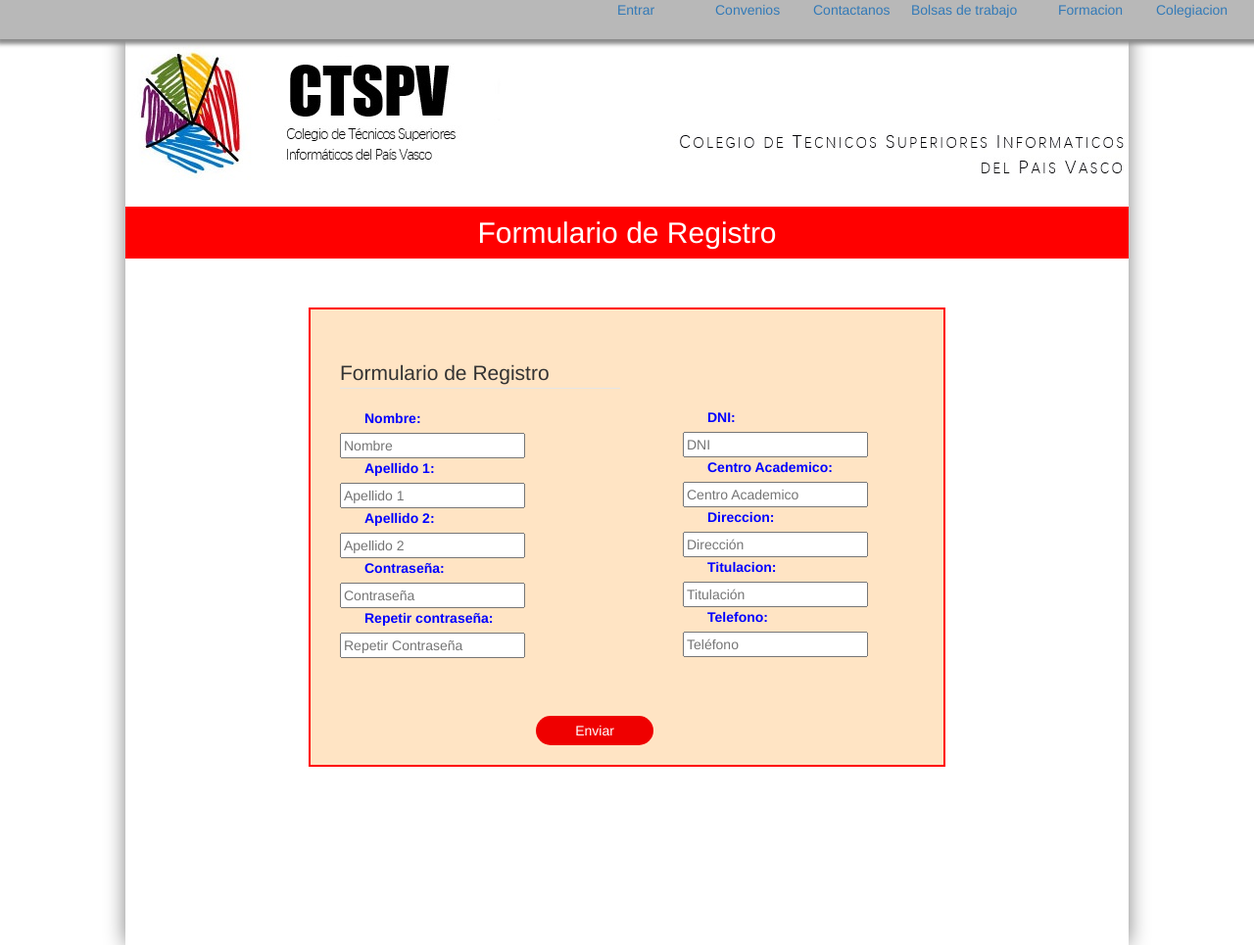
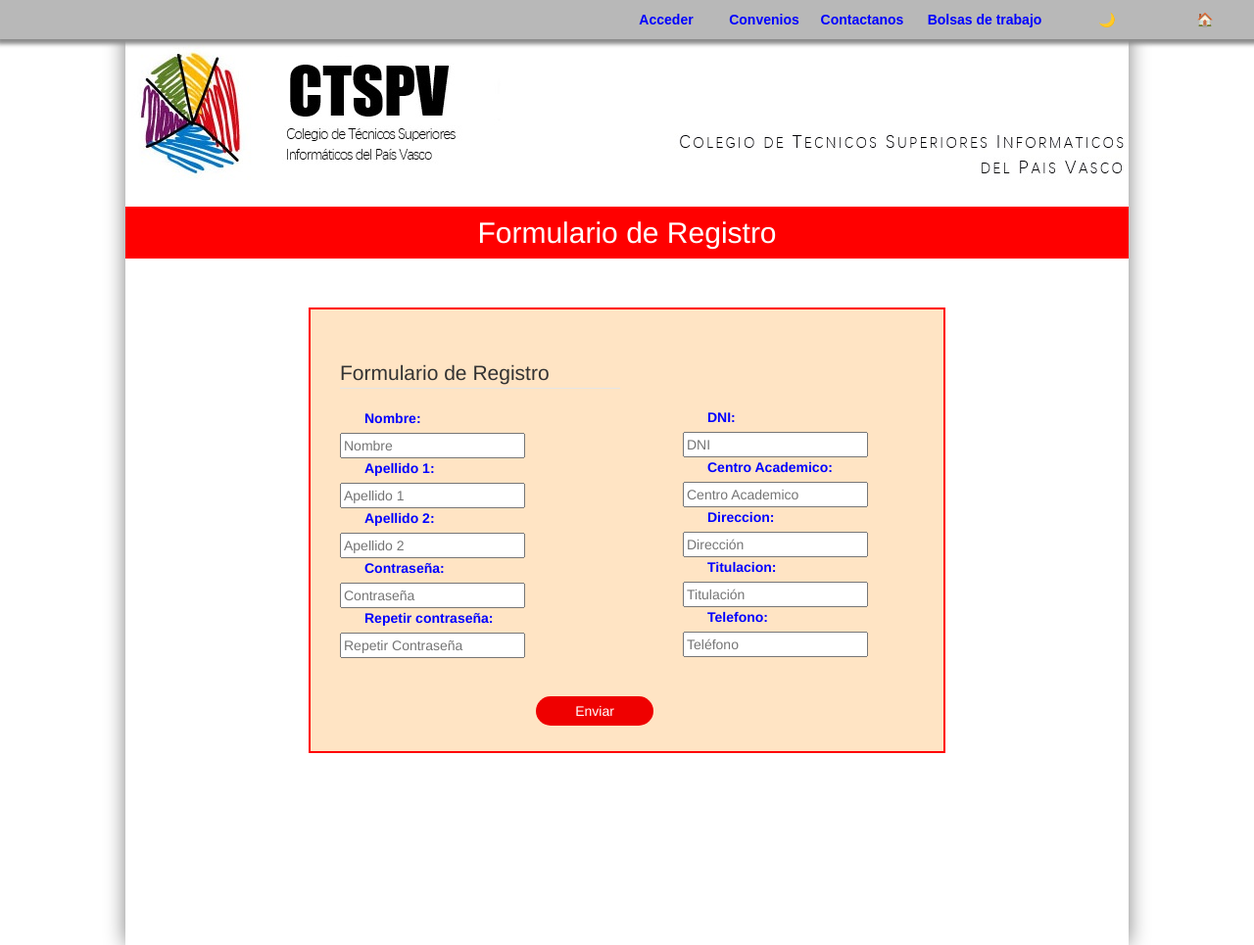
Before and after one commit to Equipo-Finlandia/Reto-5, a PHP site: page /subpaginas/formRegistro.html in a window 1280 px wide. Shown: the whole page at 98% size. Run offline with PHP 8.4, Linux system fonts and the light colour scheme.

Commit message:
responsive registro

```diff
--- a/css/formRegistro.css
+++ b/css/formRegistro.css
@@ -1,3 +1,4 @@
+/*Titulo tipo h2*/
 h2 {
     width: 1024px;
     padding: 10 20 10 20;
@@ -6,31 +7,86 @@ h2 {
     color: white;
 }
 
-
+/*formulario de registro*/
 #formulario {
     width: 650px;
     border: 2px solid red;
     padding: 20px;
-    background-color:bisque;
+    background-color: bisque;
     column-count: 2;
     margin: 0 auto;
-    margin-top:50px;
-}
-form{
-    margin:0  auto;
+    margin-top: 50px;
 }
 
-#form1{
-    margin-left:10px;
-    margin-top:10px;
+
+/*Columna izquierda del formulario*/
+#form1 {
+    margin-left: 10px;
+    margin-top: 10px;
 }
 
-#form2{
-    margin-top:66px;
-    margin-left:50px;
+/*Columna derecha del formulario*/
+#form2 {
+    margin-top: 66px;
+    margin-left: 50px;
 }
 
-#boton2{
+/*Boton de envío de formulario de registro*/
+#botonEnviar {
+    margin-left: -100px;
+    width: 120px;
+    height: 30px;
+    border-radius: 50px;
+    background-color: #ef0000;
+    color: white;
+    border: none;
+}
 
-    margin-left:-100px;
+#botonEnviar:hover {
+    border: 1px solid black;
+    cursor: pointer;
 }
+
+/* Responsive */
+@media screen and (max-width:900px) {
+
+    /*pop-up de menu de inicio de sesion y registro*/
+    #menu_registro {
+        margin-left: 20%;
+    }
+
+    /*Formulario de registro*/
+    #formulario {
+        margin-left: 10%;
+    }
+
+}
+
+@media screen and (max-width:600px) {
+
+    /*Formulario de registro*/
+    #formulario {
+        margin-left: 0;
+        width: 500px;
+    }
+
+    h2 {
+        text-align: left;
+    }
+
+    /*Columna izquierda del formulario*/
+    #form1 {
+        margin-left: 6px;
+    }
+
+    /*Columna derecha del formulario*/
+    #form2 {
+        margin-left: -10px;
+    }
+
+    /*pop-up de menu de inicio de sesion y registro*/
+    #menu_registro {
+        margin-left: 5%;
+    }
+
+}
--- a/index.html
+++ b/index.html
@@ -6,7 +6,6 @@
     <link rel="stylesheet" type="text/css" href="css\index.css">
     <script type="text/javascript" src="js\index.js"></script>
     <script type="text/javascript" src="js\modoNoche.js"></script>
-    <script type="text/javascript" src="../js/sesion.js"></script>
 </head>
 
 <body>
--- a/js/validaFormulario.js
+++ b/js/validaFormulario.js
@@ -2,7 +2,7 @@
 function validaNombre() {
 
     var nombre = document.getElementById("nombre").value;
-    var etiqueta = document.getElementById("etiq_nombre");
+    var etiqueta = document.getElementById("etiq_reg_nombre");
     var fallo = document.createElement("div");
     var textoer1 = document.createTextNode('Este campo es obligatorio');
     var textoer2 = document.createTextNode('Nombre no válido')
@@ -151,7 +151,7 @@ function validaApellido2() {
 //Función que valida la contraseña, admite letras y numeros sin espacios.
 function validaContrasena() {
     var direccion = document.getElementById("pass").value;
-    var etiqueta = document.getElementById("etiq_contrasena");
+    var etiqueta = document.getElementById("etiq_reg_contrasena");
     var formato = /^[A-Za-z0-9]+$/;
 	var fallo = document.createElement("div");
 	var textoer1 = document.createTextNode("Este campo es obligatorio");
--- a/subpaginas/formRegistro.html
+++ b/subpaginas/formRegistro.html
@@ -78,27 +55,61 @@
     </div>
 
     <div id="encabezado">
-        <a href="../index.html">
+        <div id="EncabezadoSegundaria">
+            <a href="index.html">
+                <div>🏠 </div>
+            </a>
+            <a id="activarNoche" href="javascript:modoNoche();">
+                <div>🌙</div>
+            </a>
+        </div>
+
+        <div id="encabezadoPrincipal">
+            <a id="colegiacion"href="index.html">
                 <div>Colegiacion</div>
             </a>
-        <a href="formacion.html">
+            <a id="formacion"href="subpaginas/formacion.html">
                 <div>Formacion</div>
             </a>
-        <a href="bolsaTrabajo.html">
+            <a href="subpaginas/bolsaTrabajo.html">
                 <div style="width: 150;">Bolsas de trabajo</div>
             </a>
-        <a href="contactanos.html">
+            <a href="subpaginas/contactanos.html">
                 <div>Contactanos</div>
             </a>
-        <a href="convenio.html">
+            <a href="subpaginas/convenio.html">
                 <div>Convenios</div>
             </a>
-           <a name="botonAcceso" href="javascript:cargaLogin();">
-             <div>Entrar</div>
+            <a id="acceder" name="botonAcceso" href="javascript:cargaLogin();">
+                <div>Acceder</div>
             </a>
+        </div>
     </div>
     <div id="contenedor">
         <img id="CTSPV" src="../imagenes/cebanc.jpg" alt="logotipo del colegio">
+
+          <div id="menu_registro" class="form-group">
+            <h1>Acceder</h1>
+            <form id="form_login" method="" action="php/login.php">
+                <label for="nombre" id="etiq_nombre">
+                    <p>Nombre de usuario:</p>
+                </label>
+                <input type="text" name="nombre" id="usr" class="form-control" placeholder="Usuario" onfocusout="validaNombre()">
+                <label for="contraseña" id="etiq_contrasena">
+                    <p>Contraseña:</p>
+                </label>
+                <input type="password" name="contrasena" id="pwd" class="form-control" placeholder="Contraseña" onfocusout="validaContrasena()">
+
+                <br />
+                <input type="submit" value="Iniciar Sesion" id="boton2">
+
+                <br />
+                <hr />
+            </form>
+            <h3>Aún no estás colegiado?</h3>
+            <p>Si estás titulado y deseas colegiarte, haz click <a href="subpaginas/formRegistro.html">Aqui</a></p>
+            <input type="button" value="Cerrar" name="botonCierre" id="boton2" onClick="cerrarLogin()">
+        </div>
 
         <h2>Formulario de Registro</h2>
 
@@ -137,7 +148,7 @@
                     <input type="text" id="telefono" name="telefono" placeholder="Teléfono" onfocusout="validaTelefono()"><br />
                 </div>
                 <br /><br />
-                <input type="submit" value="Enviar" id="boton2">
+                <input type="submit" value="Enviar" id="botonEnviar">
             </form>
         </div>
     </div>
@@ -180,6 +191,16 @@
                 abierto = true;
             }
         }
+                var contenedor = document.getElementById("contenedor");
+        //Listener que queda a la escucha de si se hace click en el body, al tener el menu lateral abierto y lo oculta
+        contenedor.addEventListener("click", cierraMenu, true);
+
+        function cierraMenu() {
+            var menuvert = document.getElementById("menu");
+
+            menuvert.style.display = "none";
+            abierto = false;
+        }
 
     </script>
 
```
Also changed, not shown: other parts of subpaginas/formRegistro.html (+4 -27 lines). Lines whose indentation alone changed are shown as unchanged.
